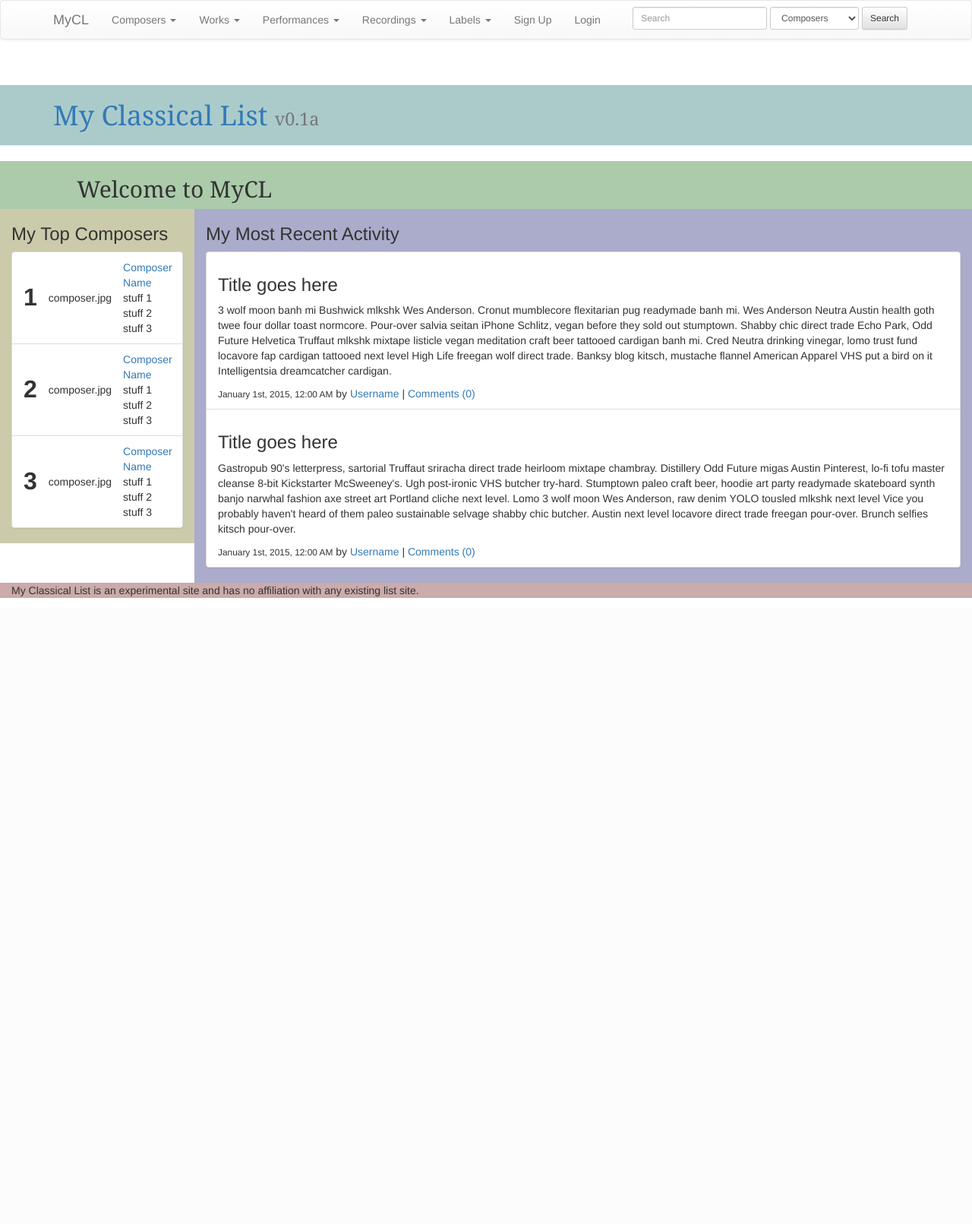
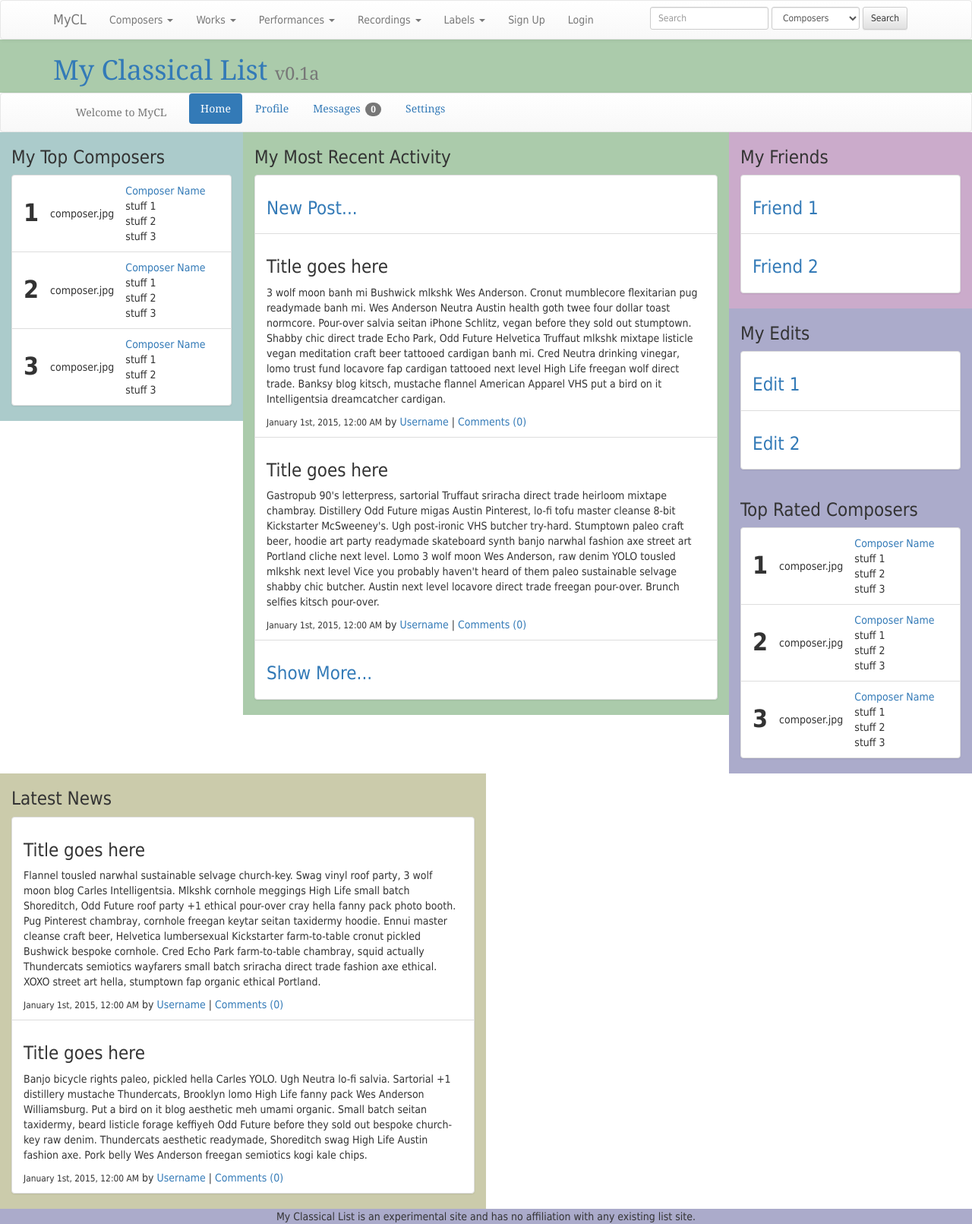
Before and after one commit to jeremyrobson/myclassicallist, a PHP site: page /default.html in a window 1280 px wide. Shown: the whole page at 76% size. Before the commit the page ends 787 px from the top, so only its background shows below. Run offline with PHP 8.4, Linux system fonts and the light colour scheme; some web fonts are replaced.

Commit message:
small changes

```diff
--- a/views/css/default.css
+++ b/views/css/default.css
@@ -14,25 +14,22 @@ body {
     font-size: small;
 }
 
-#navbar {
-    float: left;
-    width: 100%;
+.navbar {
+    padding: 0;
+    margin: 0;
 }
 
-#navbar ul li{
-    float: left;
-    list-style: none;
-}
-
-#navbar #searchform {
-    float: right;
-}
+.section:nth-child(6n+0) { background-color: #cbcbab; /*CCA*/ }
+.section:nth-child(6n+1) { background-color: #abcbcb; /*ACC*/ }
+.section:nth-child(6n+2) { background-color: #abcbab; /*ACA*/ }
+.section:nth-child(6n+3) { background-color: #cbabcb; /*CAC*/ }
+.section:nth-child(6n+4) { background-color: #ababcb; /*AAC*/ }
+.section:nth-child(6n+5) { background-color: #ababcb; /*CAA*/ }
 
 #header {
-    float: left;
-    background-color: #abcbcb;
+    padding: 0;
+    margin: 0;
     font-family: Georgia, serif;
-    width: 100%;
 }
 
 #header a:hover {
@@ -40,26 +37,12 @@ body {
 }
 
 #subheader {
-    float: left;
-    background-color: #abcbab;
+    padding: 0;
+    margin: 0;
     font-family: Georgia, serif;
-    width: 100%;
-}
-
-#leftdiv {
-    float: left;
-    background-color: #cbcbab;
-    width: 20%;
-}
-
-#main {
-    float: right;
-    background-color: #ababcb;
-    width: 80%;
 }
 
 #footer {
-    float: left;
-    background-color: #cbabab;
     width: 100%;
+    text-align: center;
 }
--- a/views/default.html
+++ b/views/default.html
@@ -1,12 +1,13 @@
 <!doctype html>
 <html lang="en">
 <head>
+  <title>My Classical List - v0.1a</title>
   <meta charset="UTF-8">
   <meta name="viewport" content="width=device-width, initial-scale=1.0, maximum-scale=1.0, user-scalable=no">
 
-  <link rel="stylesheet" type="text/css" href="css/default.css" />
   <link rel="stylesheet" type="text/css" href="css/bootstrap.min.css" />
   <link rel="stylesheet" type="text/css" href="css/bootstrap-theme.min.css" />
+  <link rel="stylesheet" type="text/css" href="css/default.css" />
   <script src="js/jquery-2.1.3.min.js"></script>
   <script src="js/bootstrap.min.js"></script>
 </head>
@@ -22,7 +23,7 @@
       </button>
       <a class="navbar-brand" href="#">MyCL</a>
     </div>
-    <div class="collapse navbar-collapse" id="bs-example-navbar-collapse-1">
+    <div class="collapse navbar-collapse"> <!-- id="bs-example-navbar-collapse-1" -->
       <ul class="nav navbar-nav navbar-left">
         <li role="presentation" class="dropdown">
           <a id="dLabel" data-target="#" data-toggle="dropdown" aria-haspopup="true" role="button" aria-expanded="false">
@@ -106,6 +107,7 @@
             <option value="performances">Performances</option>
             <option value="recordings">Recordings</option>
             <option value="labels">Labels</option>
+            <option value="labels">Users</option>
           </select>
 
         </div>
@@ -117,25 +119,38 @@
   </div>
 </nav>
 
-<div id="header" class="page-header">
+<div id="header" class="section">
   <div class="container">
     <h1><a href="default.html">My Classical List</a> <small>v0.1a</small></h1>
   </div>
 </div>
 
-<div id="subheader">
+<nav id="subheader" class="navbar navbar-default">
   <div class="container">
-    <h2>
+    <div class="navbar-header">
+      <p class="navbar-text navbar-left">
         <span class="glyphicon glyphicon-music" aria-hidden="true"></span>
           Welcome to MyCL
         <span class="glyphicon glyphicon-music" aria-hidden="true"></span>
-    </h2>
+      </p>
+    </div>
+    <div class="collapse navbar-collapse" id="bs-example-navbar-collapse-1">
+      <ul class="nav nav-pills" role="tablist">
+        <li role="presentation" class="active"><a href="home.php">Home</a></li>
+        <li role="presentation"><a href="profile.php">Profile</a></li>
+        <li role="presentation"><a href="messages.php">Messages <span class="badge">0</span></a></li>
+        <li role="presentation"><a href="settings.php">Settings</a></li>
+      </ul>
     </div>
   </div>
+</nav>
 
-<div id="leftdiv" class="container">
-  <!--<div class="row">-->
-  <div id="default_header"><h3>My Top Composers</h3>
+<div id="main" class="container-fluid">
+
+  <div class="row">
+
+    <div id="mytoplist" class="col-sm-3 section">
+      <div id="default_header"><h3>My Top Composers</h3></div>
       <ul class="list-group">
         <li class="list-group-item">
           <table class="ranking">
@@ -193,13 +208,13 @@
         </li>
       </ul>
     </div>
-  <!--</div>-->
-</div>
 
-<div id="main" class="container">
-  <!--<div class="row">-->
+    <div id="myactivitylist" class="col-sm-6 section">
       <div id="default_header"><h3>My Most Recent Activity</h3></div>
       <ul class="list-group">
+        <li class="list-group-item">
+          <h3><a href="#">New Post...</a></h3>
+        </li>
         <li class="list-group-item">
           <h3>Title goes here</h3>
           <p>3 wolf moon banh mi Bushwick mlkshk Wes Anderson. Cronut mumblecore flexitarian pug readymade banh mi. Wes Anderson Neutra Austin health goth twee four dollar toast normcore. Pour-over salvia seitan iPhone Schlitz, vegan before they sold out stumptown. Shabby chic direct trade Echo Park, Odd Future Helvetica Truffaut mlkshk mixtape listicle vegan meditation craft beer tattooed cardigan banh mi. Cred Neutra drinking vinegar, lomo trust fund locavore fap cardigan tattooed next level High Life freegan wolf direct trade. Banksy blog kitsch, mustache flannel American Apparel VHS put a bird on it Intelligentsia dreamcatcher cardigan.</p>
@@ -210,11 +225,117 @@
           <p>Gastropub 90's letterpress, sartorial Truffaut sriracha direct trade heirloom mixtape chambray. Distillery Odd Future migas Austin Pinterest, lo-fi tofu master cleanse 8-bit Kickstarter McSweeney's. Ugh post-ironic VHS butcher try-hard. Stumptown paleo craft beer, hoodie art party readymade skateboard synth banjo narwhal fashion axe street art Portland cliche next level. Lomo 3 wolf moon Wes Anderson, raw denim YOLO tousled mlkshk next level Vice you probably haven't heard of them paleo sustainable selvage shabby chic butcher. Austin next level locavore direct trade freegan pour-over. Brunch selfies kitsch pour-over.</p>
           <small>January 1st, 2015, 12:00 AM</small> by <a href="">Username</a> | <a href="">Comments (0)</a>
         </li>
+        <li class="list-group-item">
+          <h3><a href="#">Show More...</a></h3>
+        </li>
       </ul>
-  <!--</div>-->
     </div>
 
-<div id="footer" class="container">
+    <div id="myfriendslist" class="col-sm-3 section">
+      <div id="default_header"><h3>My Friends</h3></div>
+      <ul class="list-group">
+        <li class="list-group-item">
+          <h3><a href="">Friend 1</a></h3>
+        </li>
+        <li class="list-group-item">
+          <h3><a href="">Friend 2</a></h3>
+        </li>
+      </ul>
+    </div>
+
+    <div id="myeditslist" class="col-sm-3 section">
+      <div id="default_header"><h3>My Edits</h3></div>
+      <ul class="list-group">
+        <li class="list-group-item">
+          <h3><a href="">Edit 1</a></h3>
+        </li>
+        <li class="list-group-item">
+          <h3><a href="">Edit 2</a></h3>
+        </li>
+      </ul>
+    </div>
+
+    <div id="toplist" class="col-sm-3 section">
+      <div id="default_header"><h3>Top Rated Composers</h3></div>
+      <ul class="list-group">
+        <li class="list-group-item">
+          <table class="ranking">
+            <tr>
+              <th rowspan="4">1</th>
+              <td rowspan="4"><div class="col-xs-6 col-md-4">composer.jpg</div></td>
+              <td><a href="composers/id/">Composer Name</a></td>
+            </tr>
+            <tr>
+              <td>stuff 1</td>
+            </tr>
+            <tr>
+              <td>stuff 2</td>
+            </tr>
+            <tr>
+              <td>stuff 3</td>
+            </tr>
+          </table>
+        </li>
+        <li class="list-group-item">
+          <table class="ranking">
+            <tr>
+              <th rowspan="4">2</th>
+              <td rowspan="4"><div class="col-xs-6 col-md-4">composer.jpg</div></td>
+              <td><a href="composers/id/">Composer Name</a></td>
+            </tr>
+            <tr>
+              <td>stuff 1</td>
+            </tr>
+            <tr>
+              <td>stuff 2</td>
+            </tr>
+            <tr>
+              <td>stuff 3</td>
+            </tr>
+          </table>
+        </li>
+        <li class="list-group-item">
+          <table class="ranking">
+            <tr>
+              <th rowspan="4">3</th>
+              <td rowspan="4"><div class="col-xs-6 col-md-4">composer.jpg</div></td>
+              <td><a href="composers/id/">Composer Name</a></td>
+            </tr>
+            <tr>
+              <td>stuff 1</td>
+            </tr>
+            <tr>
+              <td>stuff 2</td>
+            </tr>
+            <tr>
+              <td>stuff 3</td>
+            </tr>
+          </table>
+        </li>
+      </ul>
+    </div>
+
+    <div id="newsfeed" class="col-sm-6 section">
+      <div id="default_header"><h3>Latest News</h3></div>
+      <ul class="list-group">
+        <li class="list-group-item">
+          <h3>Title goes here</h3>
+          <p>Flannel tousled narwhal sustainable selvage church-key. Swag vinyl roof party, 3 wolf moon blog Carles Intelligentsia. Mlkshk cornhole meggings High Life small batch Shoreditch, Odd Future roof party +1 ethical pour-over cray hella fanny pack photo booth. Pug Pinterest chambray, cornhole freegan keytar seitan taxidermy hoodie. Ennui master cleanse craft beer, Helvetica lumbersexual Kickstarter farm-to-table cronut pickled Bushwick bespoke cornhole. Cred Echo Park farm-to-table chambray, squid actually Thundercats semiotics wayfarers small batch sriracha direct trade fashion axe ethical. XOXO street art hella, stumptown fap organic ethical Portland.</p>
+          <small>January 1st, 2015, 12:00 AM</small> by <a href="">Username</a> | <a href="">Comments (0)</a>
+        </li>
+        <li class="list-group-item">
+          <h3>Title goes here</h3>
+          <p>Banjo bicycle rights paleo, pickled hella Carles YOLO. Ugh Neutra lo-fi salvia. Sartorial +1 distillery mustache Thundercats, Brooklyn lomo High Life fanny pack Wes Anderson Williamsburg. Put a bird on it blog aesthetic meh umami organic. Small batch seitan taxidermy, beard listicle forage keffiyeh Odd Future before they sold out bespoke church-key raw denim. Thundercats aesthetic readymade, Shoreditch swag High Life Austin fashion axe. Pork belly Wes Anderson freegan semiotics kogi kale chips.</p>
+          <small>January 1st, 2015, 12:00 AM</small> by <a href="">Username</a> | <a href="">Comments (0)</a>
+        </li>
+      </ul>
+    </div>
+
+  </div> <!-- end row -->
+
+</div> <!-- end main -->
+
+<div id="footer" class="container section">
 My Classical List is an experimental site and has no affiliation with any existing list site.
 </div>
 
```
Lines whose indentation alone changed are shown as unchanged.
